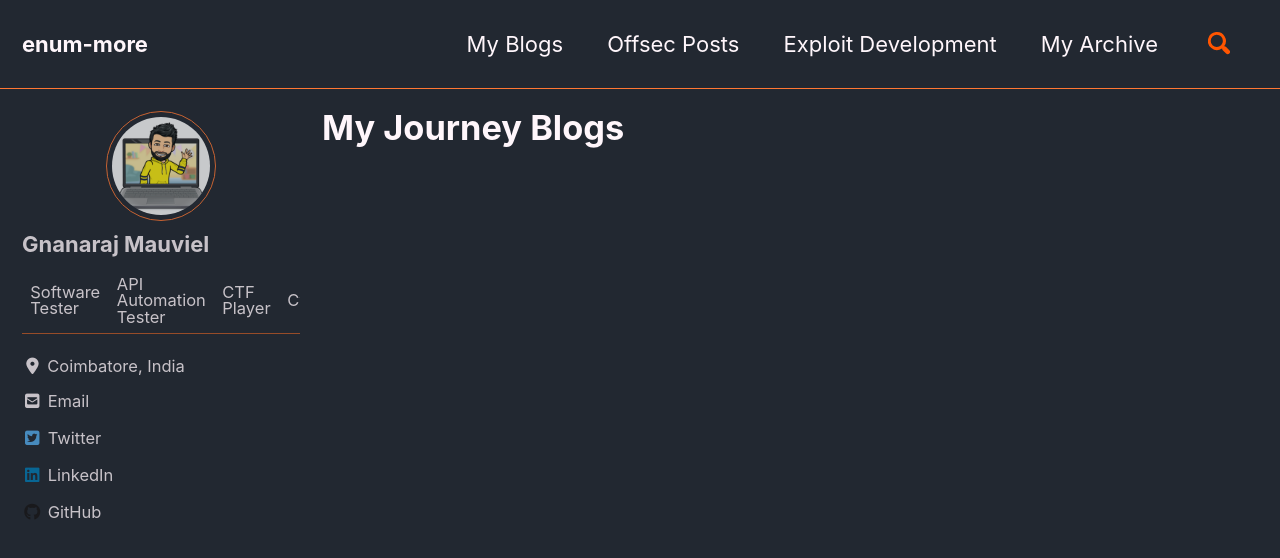
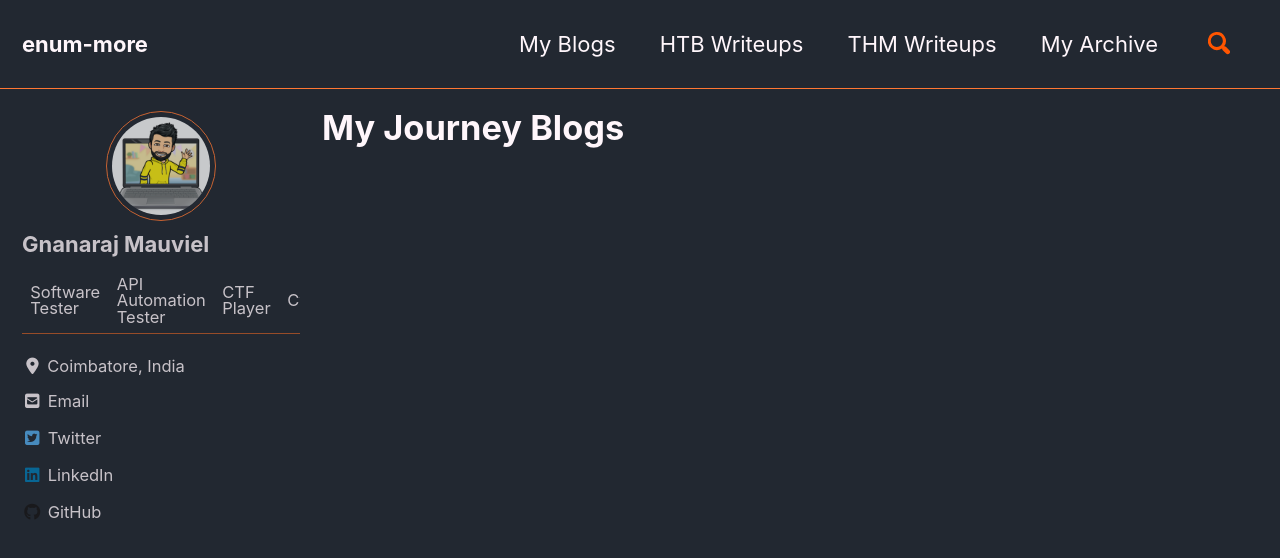
Before and after one commit to enum-more/enum-more.github.io, a Jekyll site: the page built from _pages/blog.md, in a window 1280 px wide and 900 px high. Shown: the top 558 px of the window. Built offline with Jekyll 4.4.1, drawn with Linux system fonts in a browser that asks for light colours; cached includes are drawn as plain includes; nearby versions of some CDN libraries.

Commit message:
modified:   _data/navigation.yml

```diff
--- a/_data/navigation.yml
+++ b/_data/navigation.yml
@@ -2,16 +2,16 @@
 main:
   - title: "My Blogs"
     url: /blog
-  - title: "Offsec Posts"
-    url: /offsec
-  - title: "Exploit Development"
-    url: /expdev
+  - title: "HTB Writeups"
+    url: /htb
+  - title: "THM Writeups"
+    url: /thm
   - title: "My Archive"
     url: /archive-data
 #  - title: "Binary Exploitation"
 #    url: /binexp
-#  - title: "HTB Writeups"
-#    url: /htb
+#  - title: "Offsec Posts"
+#    url: /offsec
 #  - title: "Pwn Challenges"
 #    url: /pwn
 #  - title: "My Cheatsheet"
```
